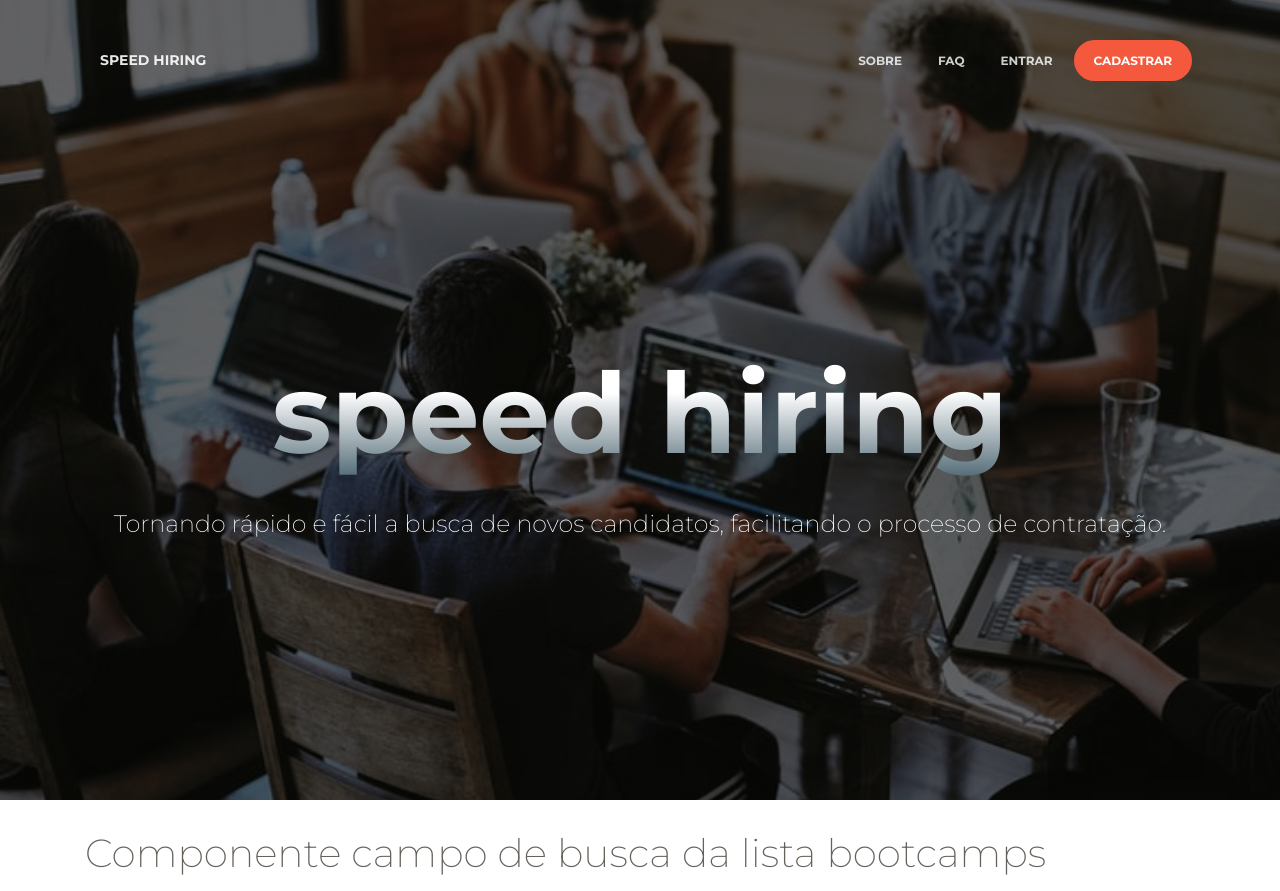
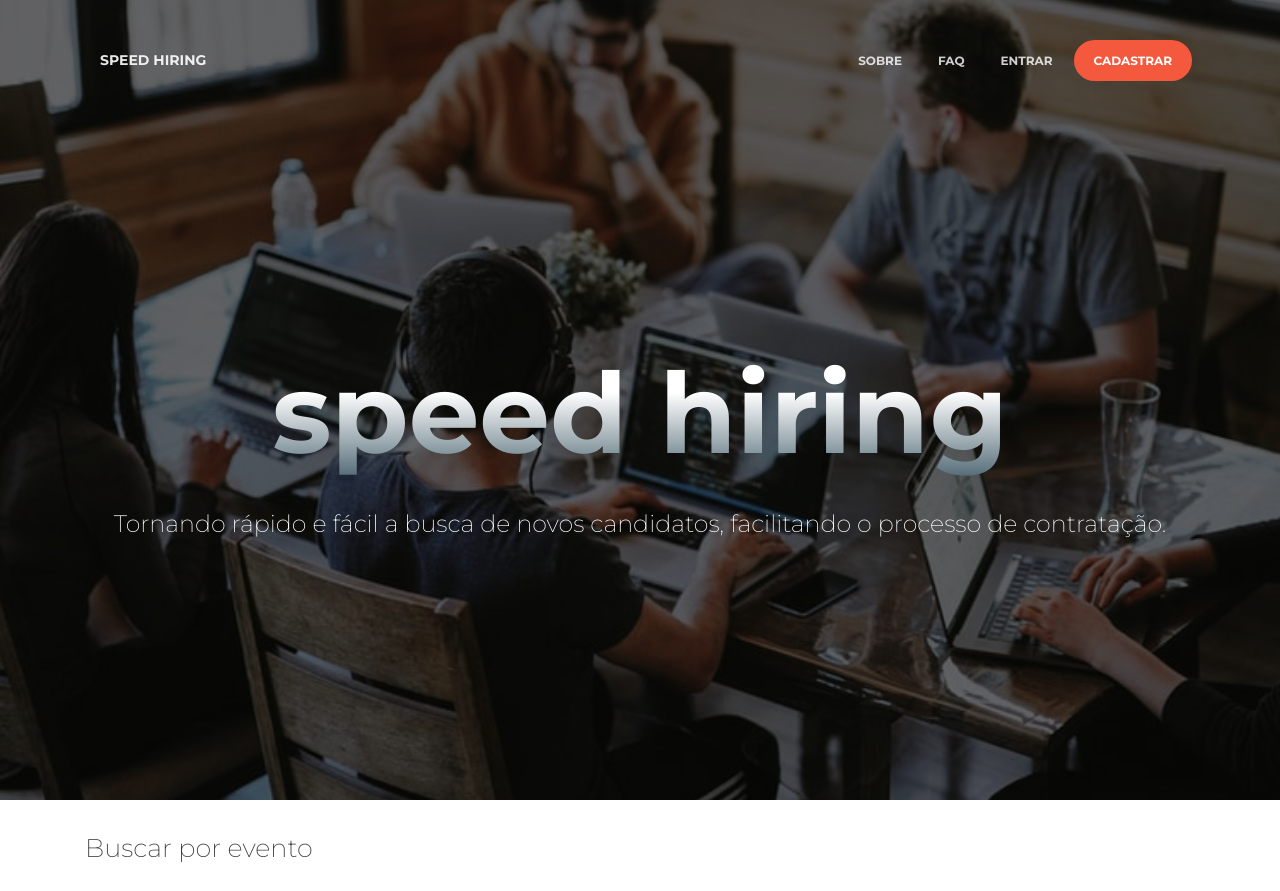
Before and after one commit to React-Bootcamp-WoMarkersCode/cv-speed-hiring, a React (Create React App) app: page / in a window 1280 px wide. Shown: the top 891 px of the page. Built offline with nearby package versions, Linux system fonts and the light colour scheme.

Commit message:
componente search estrutura inicial

```diff
--- /dev/null
+++ b/src/components/Search/Search.js
@@ -0,0 +1,38 @@
+import React from 'react';
+
+import {
+    Card,
+    Form,
+    Input,
+    InputGroupAddon,
+    InputGroupText,
+    InputGroup,
+    Container,
+    Row,
+    Col
+  } from "reactstrap";
+
+const Search = () => {
+
+    return(
+        <>
+            <h3 className="title mx-auto">Buscar por evento</h3>
+            <Row>
+                <Col className="mx-auto" lg="4" md="6">
+                    <Form className="register-form">
+                        <InputGroup className="form-group-no-border">
+                            <InputGroupAddon addonType="prepend">
+                                <InputGroupText>
+                                    <i className="nc-icon nc-zoom-split" />
+                                    <Input placeholder="Procurar" type="text" />
+                                </InputGroupText>
+                            </InputGroupAddon>
+                        </InputGroup>
+                    </Form>
+                </Col>
+          </Row>
+        </>
+    )
+}
+
+export default Search;
--- a/src/pages/Home/index.js
+++ b/src/pages/Home/index.js
@@ -1,6 +1,7 @@
 import React from 'react';
 import {Container} from "reactstrap";
 import IndexHeader from "../../components/Headers/IndexHeader";
+import Search from "../../components/Search/Search";
 import imgHeader from "../../assets//img/grupo-de-pessoas-speed-hiring.jpg";
 
 const Home = () => {
@@ -13,8 +14,8 @@ const Home = () => {
         <>
             <IndexHeader props={dataHeader} />
             <Container>
+                    <Search />
                 <div>
-                    <h2>Componente campo de busca da lista bootcamps</h2>
                     <h2>Componente Lista bootcamps</h2>
                 </div>
             </Container>
```
